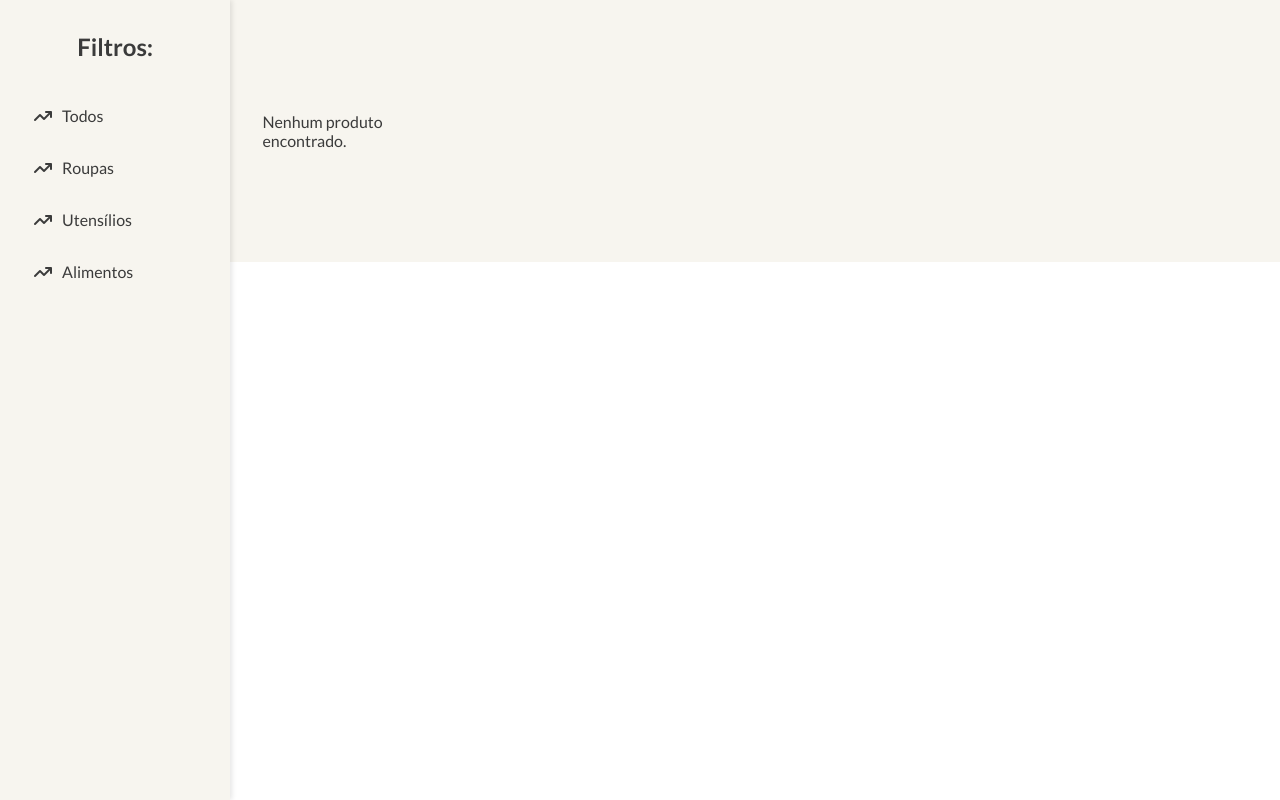
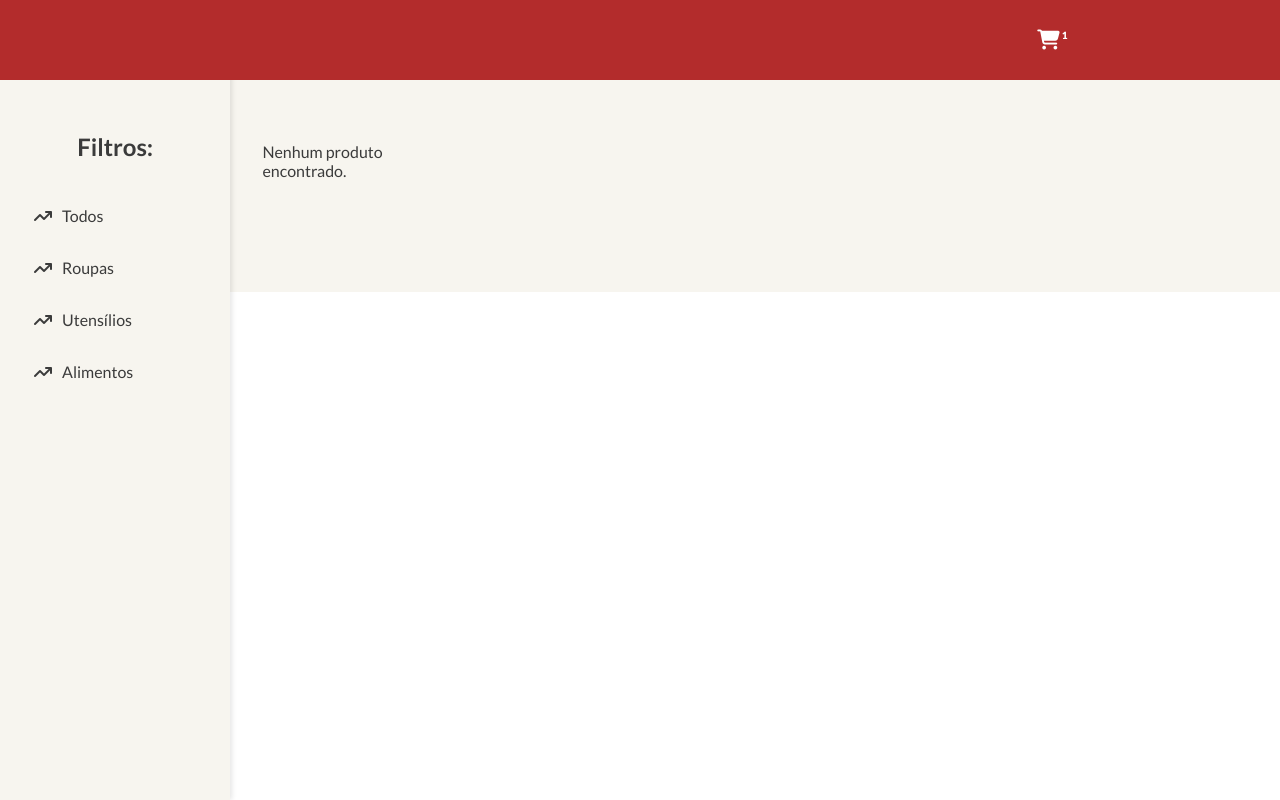
Before and after one commit to lbarbosac/green-brique, a PHP site: page /page-produtos.php in a window 1280 px wide. Run offline with PHP 8.4, Linux system fonts and the light colour scheme; data that the repository does not hold is empty.

Commit message:
carrinho de compra

```diff
--- a/page-produtos/page-produtos.css
+++ b/page-produtos/page-produtos.css
@@ -10,11 +10,39 @@
     color: #3B3B3B;
 }
 
+.header {
+    display: flex;
+    align-items: center;
+    justify-content: space-around;
+    width: 100%;
+    height: 80px;
+    position: fixed;
+    z-index: 9999;
+    background-color: #b32c2c;
+}
+
+#carrinho-compra {
+    font-size: 20px;
+    color: #fff;
+    cursor: pointer;
+}
+
+#num-compras-car {
+    font-size: 10px;
+    color: #fff;
+    background-color: transparent;
+    padding: 5px;
+    border-radius: 50%;
+    margin-left: -8px;
+}
+
 /* ====== NAVEGAÇÃO ====== */
 nav {
     width: 100%;
     background: none;
     height: auto;
+    margin-top: 100px;
+
 }
 
 .nav-title{
@@ -116,6 +144,7 @@ aside {
     gap: 20px;
     width: 90%;
     transition: transform 0.2s ease, box-shadow 0.2s ease;
+    margin-top: 30px;
 }
 
 /* Card do produto */
--- a/page-produtos/page-produtos.php
+++ b/page-produtos/page-produtos.php
@@ -15,8 +15,11 @@ if (!$conn) {
     <link rel="stylesheet" href="page-produtos.css?v=<?php echo date("YmdHis").rand(0,9999999);?>">
 </head>
 <body>
-    <header>
-
+    <header class="header">
+        <div></div>
+        <div></div>
+        <i id="carrinho-compra" class="fa-solid fa-cart-shopping carrinho-compras">
+        <sup id="num-compras-car">1</sup></i>
     </header>
 
     <aside>
```
